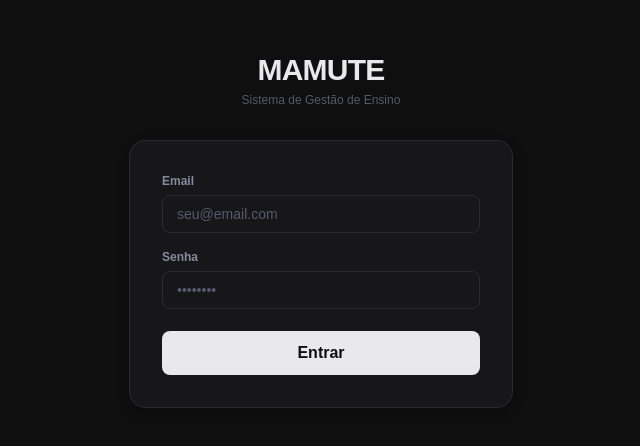
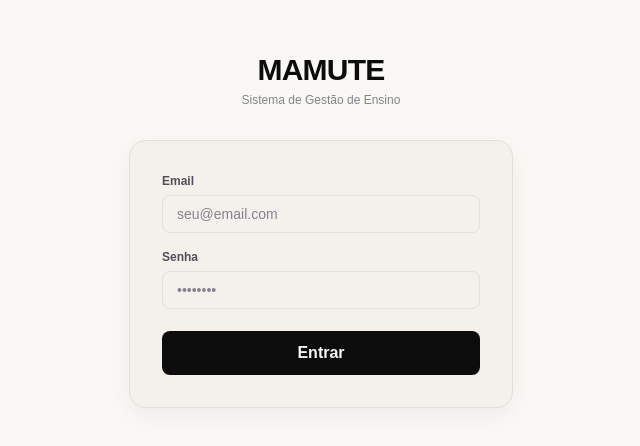
Before and after one commit to cadilhe/mamute-app, a Next.js app: page /login in a window 1280 px wide. Shown: the part 170-616 px from the top of the page, without its empty margins (319-959 px from the left). Built offline with nearby package versions, Linux system fonts and the light colour scheme; no server answers.

Commit message:
refactor: define tema claro premium estilo dribbble em globals.css

```diff
--- a/src/app/globals.css
+++ b/src/app/globals.css
@@ -5,38 +5,44 @@
 @import url('https://fonts.googleapis.com/css2?family=Syne:wght@400;600;700;800&family=DM+Sans:wght@300;400;500;600;700&display=swap');
 
 :root {
-  --bg: #0f0f10;
-  --surface: #17171a;
-  --surface-2: #1e1e22;
-  --border: #2a2a30;
-  --text: #e8e8ed;
-  --text-2: #8888a0;
-  --text-3: #58586f;
+  /* Cores de Fundo e Estrutura */
+  --bg: #FAF8F5;          /* Off-white areia suave (Fundo principal do app) */
+  --surface: #F4F1EC;     /* Creme/bege suave (Fundo de cards e da Sidebar) */
+  --surface-2: #EBE7E0;   /* Creme intermediário (Itens ativos e botões secundários) */
+  --border: #E4DFD5;      /* Linhas de borda sutilmente integradas ao bege */
 
-  --piano: #3b82f6;
-  --piano-bg: #1a2540;
-  --robotica: #10b981;
-  --robotica-bg: #0f2a22;
-  --matematica: #f59e0b;
-  --matematica-bg: #2a1f0a;
-  --ingles: #8b5cf6;
-  --ingles-bg: #1e1530;
-  --bateria: #ec4899;
-  --bateria-bg: #2a1020;
-  --reforco: #f97316;
-  --reforco-bg: #2a1508;
+  /* Cores de Texto */
+  --text: #0C0C0D;        /* Preto profundo (Alto contraste para títulos) */
+  --text-2: #4F4F5A;      /* Cinza escuro quente (Textos principais e labels) */
+  --text-3: #83838E;      /* Cinza médio quente (Subtítulos e infos discretas) */
 
-  --danger: #ef4444;
-  --danger-bg: #2a1212;
-  --warning: #eab308;
-  --warning-bg: #2a2010;
-  --success: #22c55e;
-  --success-bg: #0f2a1a;
+  /* Disciplinas em tons pastéis suaves */
+  --piano: #3B82F6;       /* Azul */
+  --piano-bg: #E1EBFF;
+  --robotica: #10B981;    /* Verde */
+  --robotica-bg: #D6F5E9;
+  --matematica: #F59E0B;  /* Laranja/Amarelo */
+  --matematica-bg: #FFF3C4;
+  --ingles: #8B5CF6;      /* Roxo */
+  --ingles-bg: #EFEAFF;
+  --bateria: #EC4899;     /* Rosa */
+  --bateria-bg: #FCE6F1;
+  --reforco: #F97316;     /* Laranja Escuro */
+  --reforco-bg: #FFEAD8;
 
-  --radius: 12px;
-  --radius-sm: 8px;
-  --shadow: 0 1px 3px rgba(0,0,0,0.2);
-  --shadow-md: 0 4px 12px rgba(0,0,0,0.3);
+  /* Alertas em tons claros pastéis */
+  --danger: #DC2626;      /* Vermelho */
+  --danger-bg: #FEE2E2;
+  --warning: #D97706;     /* Laranja */
+  --warning-bg: #FEF3C7;
+  --success: #16A34A;     /* Verde */
+  --success-bg: #DCFCE7;
+
+  /* Formas e Sombras */
+  --radius: 16px;         /* Cantos ligeiramente mais arredondados e elegantes */
+  --radius-sm: 10px;
+  --shadow: 0 1px 3px rgba(12, 12, 13, 0.03), 0 4px 12px rgba(12, 12, 13, 0.02);
+  --shadow-md: 0 8px 24px rgba(12, 12, 13, 0.05);
 }
 
 * {
```
Also changed, not shown: public/logo-mamute.png (added), 1 other file (tests, documents, lock files or other folders).
